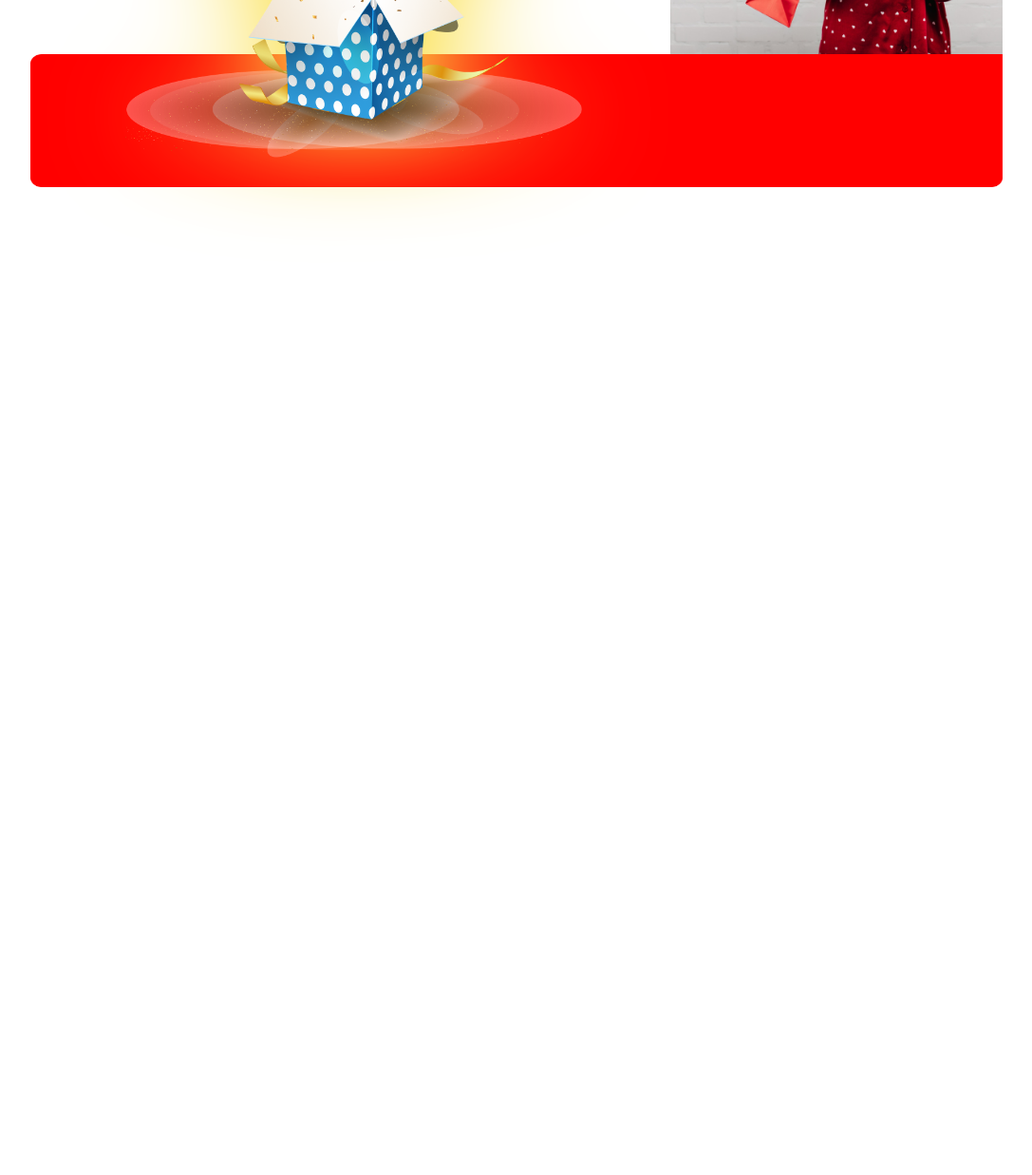
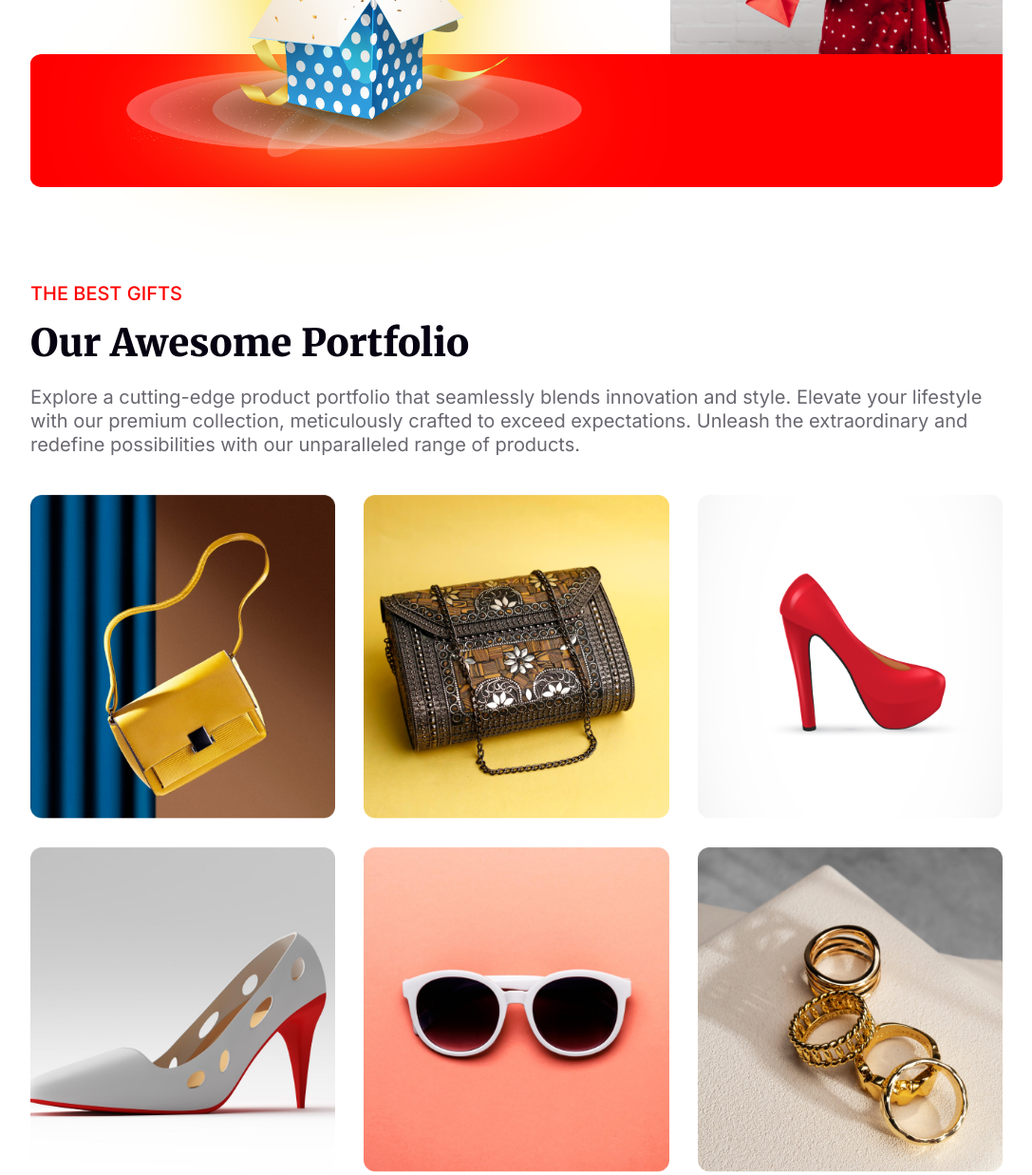
Before and after one commit to imnazirul/new-year-a1, a plain HTML site: page index.html in a window 1280 px wide. Shown: the part 3508-4745 px from the top of the page at 95% size, without its empty margins (96-1183 px from the left). Before the commit the page ends 3805 px from the top, so only its background shows below. Drawn offline with Linux system fonts and the light colour scheme.

Commit message:
product portfolio added

```diff
--- a/index.html
+++ b/index.html
@@ -112,6 +112,31 @@
           </div>
         </div>
       </section>
+
+      <section class="product-portfolio">
+        <div class="product-container">
+          <div class="product-details">
+            <h3>THE BEST GIFTS</h3>
+            <h1>Our Awesome Portfolio</h1>
+            <p>
+              Explore a cutting-edge product portfolio that seamlessly blends
+              innovation and style. Elevate your lifestyle with our premium
+              collection, meticulously crafted to exceed expectations. Unleash
+              the extraordinary and redefine possibilities with our unparalleled
+              range of products.
+            </p>
+          </div>
+
+          <div class="product-img">
+            <img src="./resources/Rectangle 3.png" alt="image one" />
+            <img src="./resources/Rectangle 4.png" alt="image two" />
+            <img src="./resources/Rectangle 5.png" alt="image three" />
+            <img src="./resources/Rectangle 6.png" alt="image four" />
+            <img src="./resources/Rectangle 7.png" alt="image five" />
+            <img src="./resources/Rectangle 8.png" alt="image six" />
+          </div>
+        </div>
+      </section>
     </main>
 
     <footer></footer>
--- a/styles/style.css
+++ b/styles/style.css
@@ -202,7 +202,7 @@
 }
 .offer-detail-one h3 {
   color: #f00;
-  font-size: 19px;
+  font-size: 20px;
   margin-bottom: 7px;
   font-weight: 500;
 }
@@ -247,6 +247,8 @@
   font-size: 18px;
   line-height: 25px;
 }
+
+/* holiday sale section style */
 
 .holiday-sale-section {
   width: 100%;
@@ -311,3 +313,52 @@
   filter: drop-shadow(5px 5px 50px rgb(250, 223, 73));
   /* width: 400px; */
 }
+
+/* product portfolio styles */
+
+.product-portfolio {
+  width: 100%;
+  margin-bottom: 100px;
+}
+
+.product-container {
+  width: 80%;
+  margin: 0 auto;
+}
+
+.product-container .product-details h3 {
+  color: #f00;
+  font-size: 20px;
+  font-weight: 500;
+  margin-bottom: 15px;
+}
+.product-container .product-details h1 {
+  color: #070211;
+  font-family: Merriweather;
+  font-size: 40px;
+  margin-bottom: 20px;
+  font-weight: 900;
+  text-transform: capitalize;
+}
+.product-container .product-details p {
+  color: rgba(7, 2, 17, 0.6);
+  font-size: 20px;
+  line-height: 25px;
+  margin-bottom: 40px;
+}
+
+/* product img styles */
+.product-img {
+  display: grid;
+  grid-template-columns: repeat(3, 1fr);
+  gap: 30px;
+}
+
+.product-container .product-img img {
+  width: 100%;
+  transition: all 0.3s;
+}
+.product-container .product-img img:hover {
+  transform: scale(1.1);
+  cursor: pointer;
+}
```
